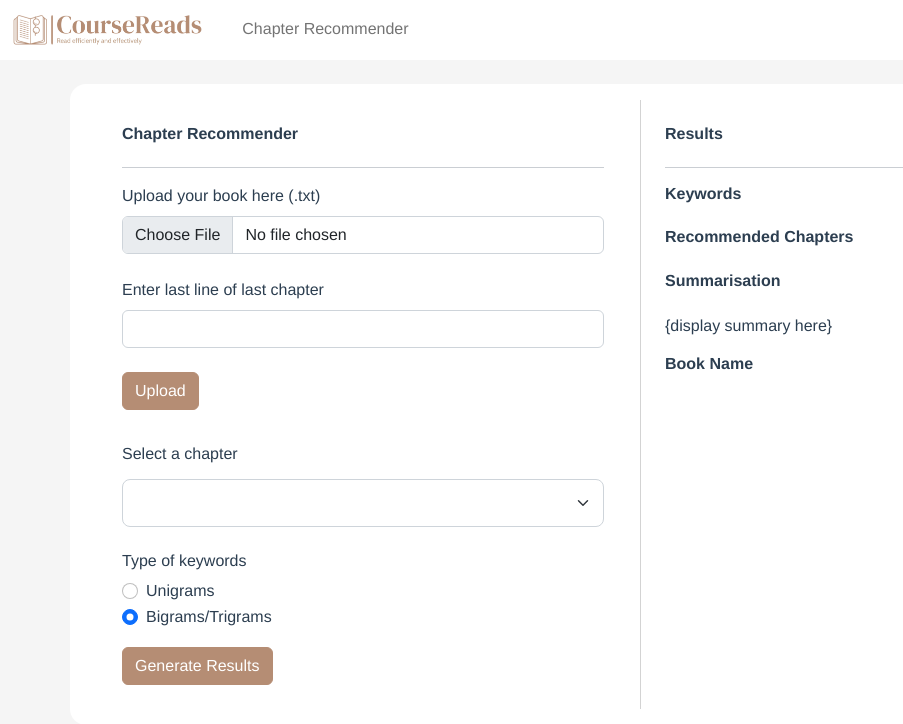
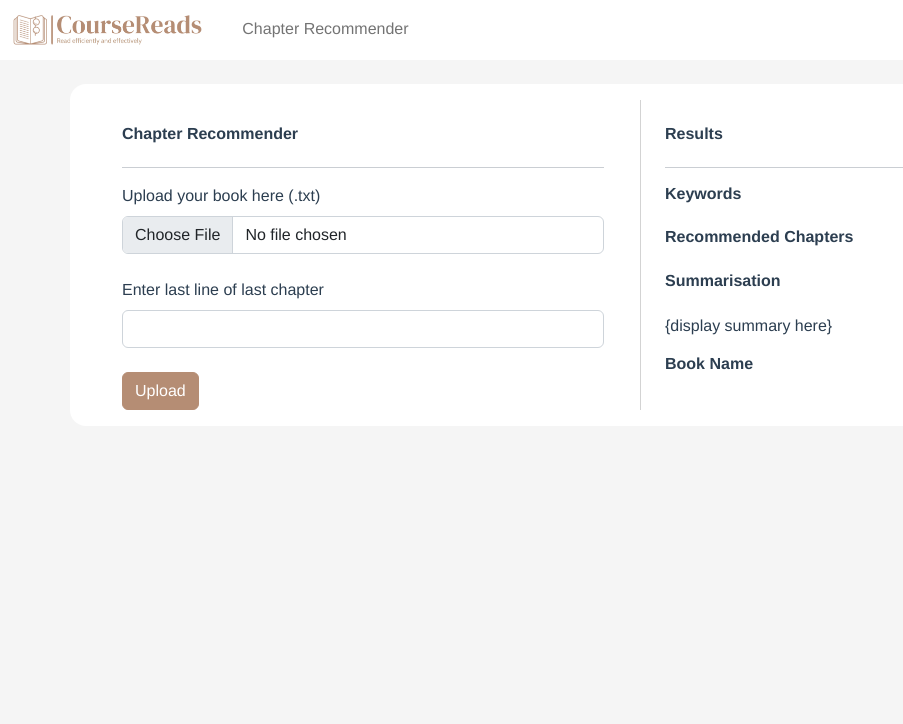
Before and after one commit to wyf114/text-mining-project, a Vue app in the folder web_app/frontend/: page /chapter-recommender in a window 1280 px wide. Shown: the top 724 px of the page, without its empty margins (0-903 px from the left). Built offline with nearby package versions, Linux system fonts and the light colour scheme.

Commit message:
fix split chapter issue

```diff
--- a/web_app/frontend/src/views/ChapterRecommender.vue
+++ b/web_app/frontend/src/views/ChapterRecommender.vue
@@ -46,7 +46,7 @@
                     </div>
 
                     <!-- User input - Chapter -->
-                    <div class="row mt-4 my-4">
+                    <div v-show="chapters_list.length != 0" class="row mt-4 my-4">
                         <!-- <h1 class="fs-3 p-0">Required Inputs</h1> -->
                         <div class="mt-2 p-0">
                             <label for="selected_chap" class="form-label">
```
Also changed, not shown: 1 other file (tests, documents, lock files or other folders).
